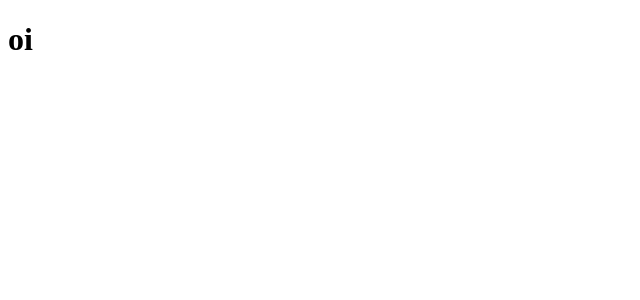
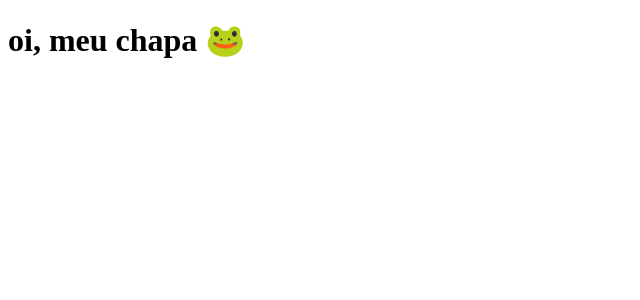
Before and after one commit to WellingtonFerreira018/clone-tabnews, a Next.js app: page / in a window 1280 px wide. Shown: the top 300 px of the page, without its empty margins (0-640 px from the left). Built offline with nearby package versions, Linux system fonts and the light colour scheme.

Commit message:
Modifica a frase

```diff
--- a/pages/index.js
+++ b/pages/index.js
@@ -1,5 +1,5 @@
 function Home() {
-  return <h1>oi</h1>;
+  return <h1>oi, meu chapa 🐸</h1>;
 }
 
 export default Home;
```
